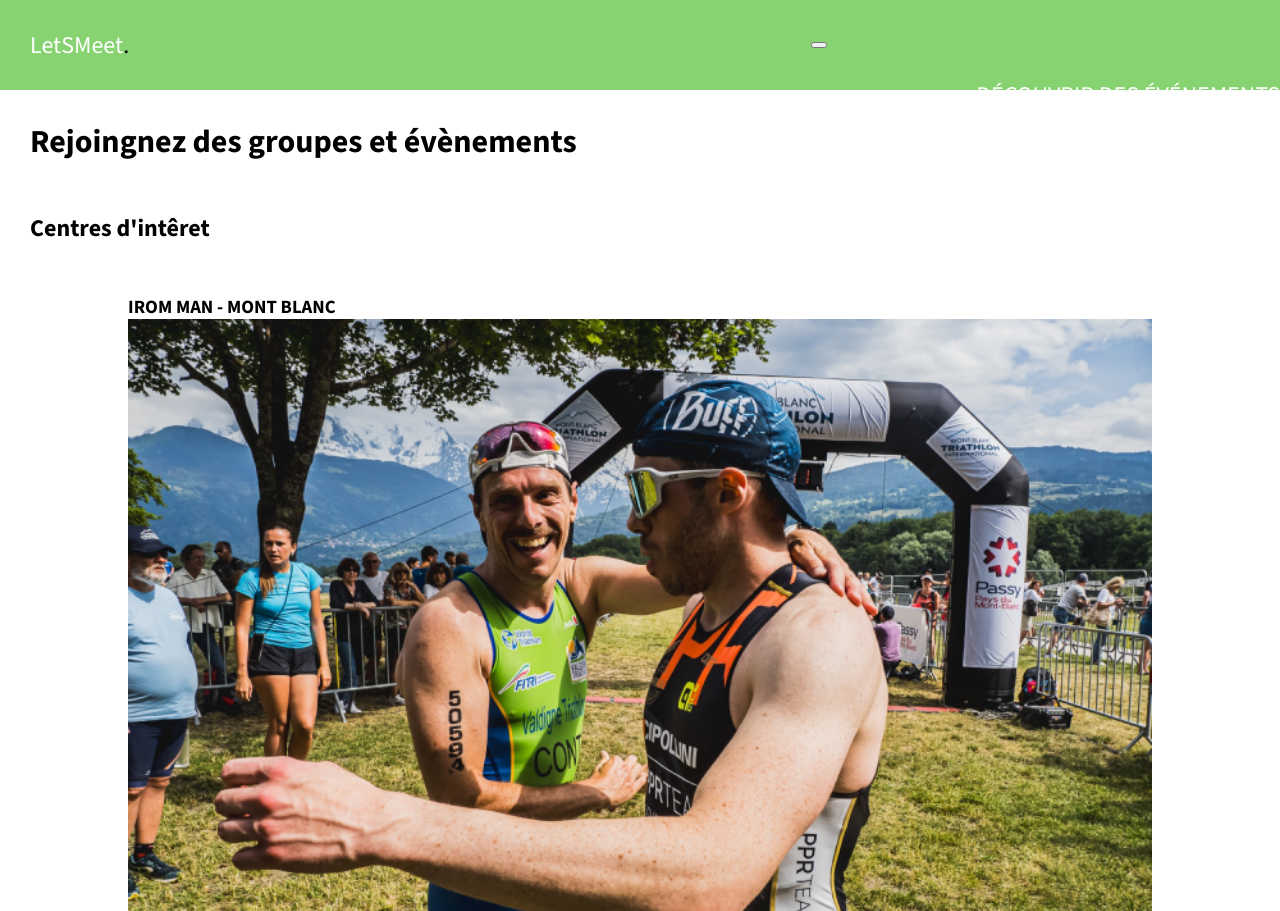
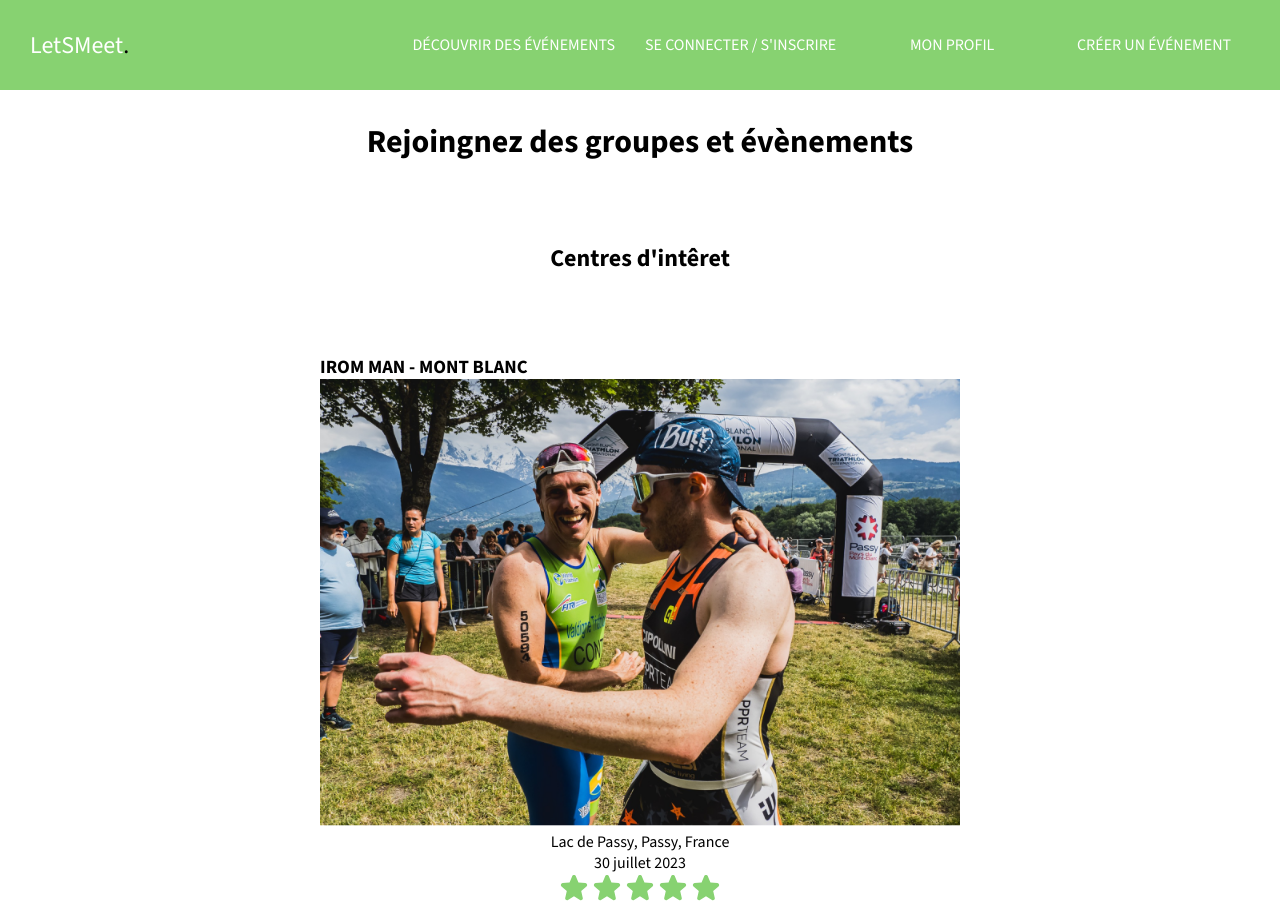
Before and after one commit to MaxMDeV0/LetSMeet, a plain HTML site: page index.html in a window 1280 px wide. Shown: the top 911 px of the page. Drawn offline with nearby package versions, Linux system fonts and the light colour scheme; a web font is replaced by a local one.

Commit message:
ajouter de la nouvel version

```diff
--- a/main.css
+++ b/main.css
@@ -24,12 +24,16 @@ header{
 .logo span{
     color: black;
 }
-.menuburger{
+.menuburger button{
     flex: 1;
     align-items: center;
-    justify-content: center;
+    justify-content: flex-start;
+    margin-top: 30px;
     display: flex;
     flex-direction: column;
+    background-color: #87D271;
+    border: none;
+    margin-right: 30px;
 
 }
 .menuburger span{
@@ -77,6 +81,7 @@ img{
     flex-direction: column;
     align-items: center;
     margin-bottom: 50px;
+    max-width: 1000px;
 }
 h3{
     width: 80%;
@@ -84,6 +89,12 @@ h3{
 .description{
     width: 80%;
 }
+.back{
+    height: 50px;
+    margin-left: 30px;
+}
+
+
 #modal {
     width: 100%;
     height: 100%;
@@ -106,11 +117,11 @@ h3{
     color: white;
     background-color: #87D271;
 }
-ul{
+.menu_mobile ul{
     padding: 0;
     margin-top: 50px;
 }
-li{
+.menu_mobile li{
     list-style-type: none;
     text-align: center;
     font-size: 1.5rem;
@@ -125,3 +136,55 @@ a{
     color: #fff;
     text-decoration: none;
 }
+.menu {
+    display: none;
+    flex: 3;
+    align-items: center;
+    justify-content: center;
+
+
+}
+
+
+@media screen and (min-width: 1000px) {
+    .menuburger{
+        display: none;
+    }
+    .menu{
+        display: block;
+    }
+    .logo{
+        flex: 1;
+    }
+    .menu ul{
+        display: flex;
+        margin-right: 40px;
+    }
+    .menu li{
+        list-style-type: none;
+        text-align: center;
+        font-size: 1rem;
+        font-weight: 500;
+        color: #fff;
+        height: 90px;
+        align-items: center;
+        justify-content: center;
+        margin-left: 30px;
+        width: 100%;
+        display: inline-block;
+        white-space: nowrap;
+        line-height: 90px;
+    }
+    section{
+        align-items: center;
+        justify-content: center;
+        display: flex;
+        flex-direction: column;
+    }
+    .event{
+        align-self: center;
+    }
+    h1{
+        text-align: center;
+    }
+}
```
